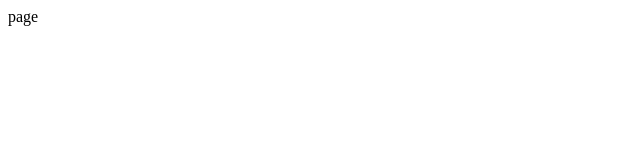
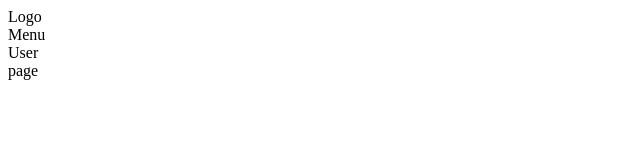
Before and after one commit to ebubekiryigen/My-Tour-App, a Next.js app: page / in a window 1280 px wide. Shown: the top 160 px of the page, without its empty margins (0-640 px from the left). Built offline with nearby package versions, Linux system fonts and the light colour scheme.

Commit message:
Layout setup

```diff
--- /dev/null
+++ b/app/component/navbar/index.tsx
@@ -0,0 +1,17 @@
+'use client'
+
+import Logo from "./logo"
+import Menu from "./menu"
+import User from "./user"
+
+const Navbar = () => {
+    return(
+        <div>
+            <Logo />
+            <Menu />
+            <User />
+        </div>
+    )
+}
+
+export default Navbar
--- /dev/null
+++ b/app/component/navbar/logo.tsx
@@ -0,0 +1,9 @@
+'use client'
+
+const Logo = () => {
+    return(
+        <div>Logo</div>
+    )
+}
+
+export default Logo
--- /dev/null
+++ b/app/component/navbar/menu.tsx
@@ -0,0 +1,9 @@
+'use client'
+
+const Menu = () => {
+    return(
+        <div>Menu</div>
+    )
+}
+
+export default Menu
--- /dev/null
+++ b/app/component/navbar/user.tsx
@@ -0,0 +1,11 @@
+'use client'
+
+const User = () => {
+    return(
+        <div>
+            User
+        </div>
+    )
+}
+
+export default User
--- a/app/layout.tsx
+++ b/app/layout.tsx
@@ -1,7 +1,10 @@
+import Navbar from "./component/navbar"
+
 const RootLayout = ({children} : {children: React.ReactNode}) => {
     return(
         <html lang="en">
             <body>
+                <Navbar />
                 {children}
             </body>
         </html>
```
